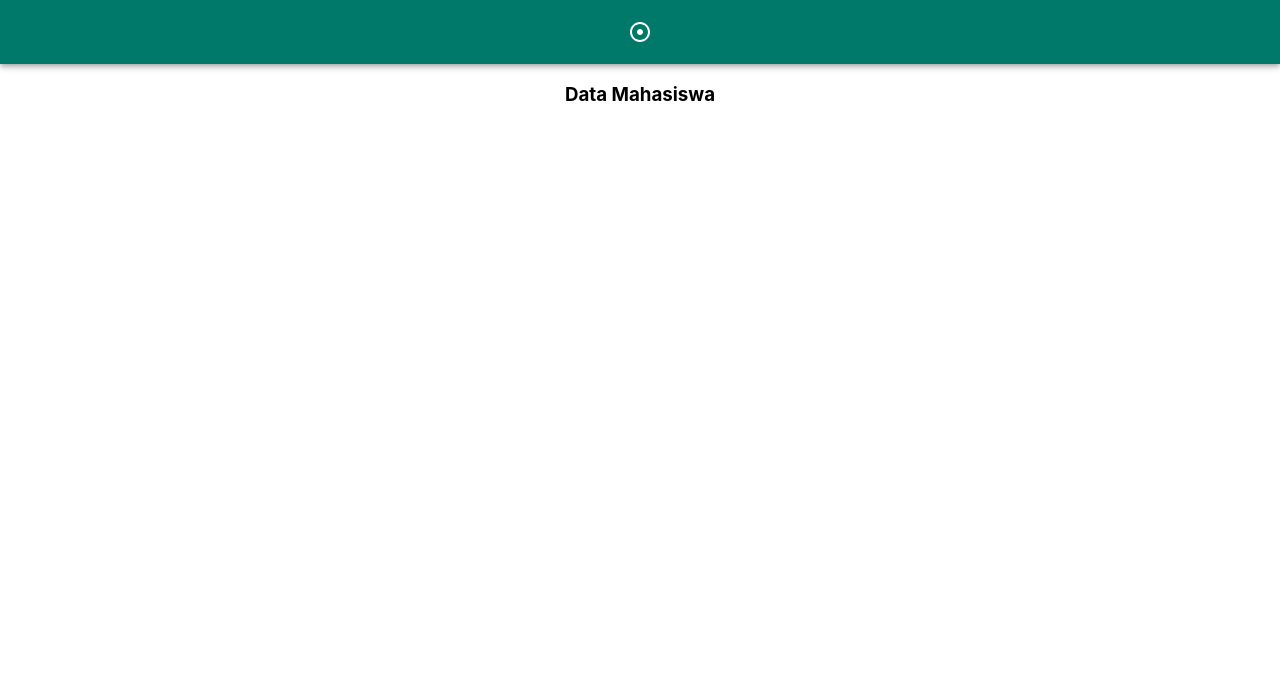
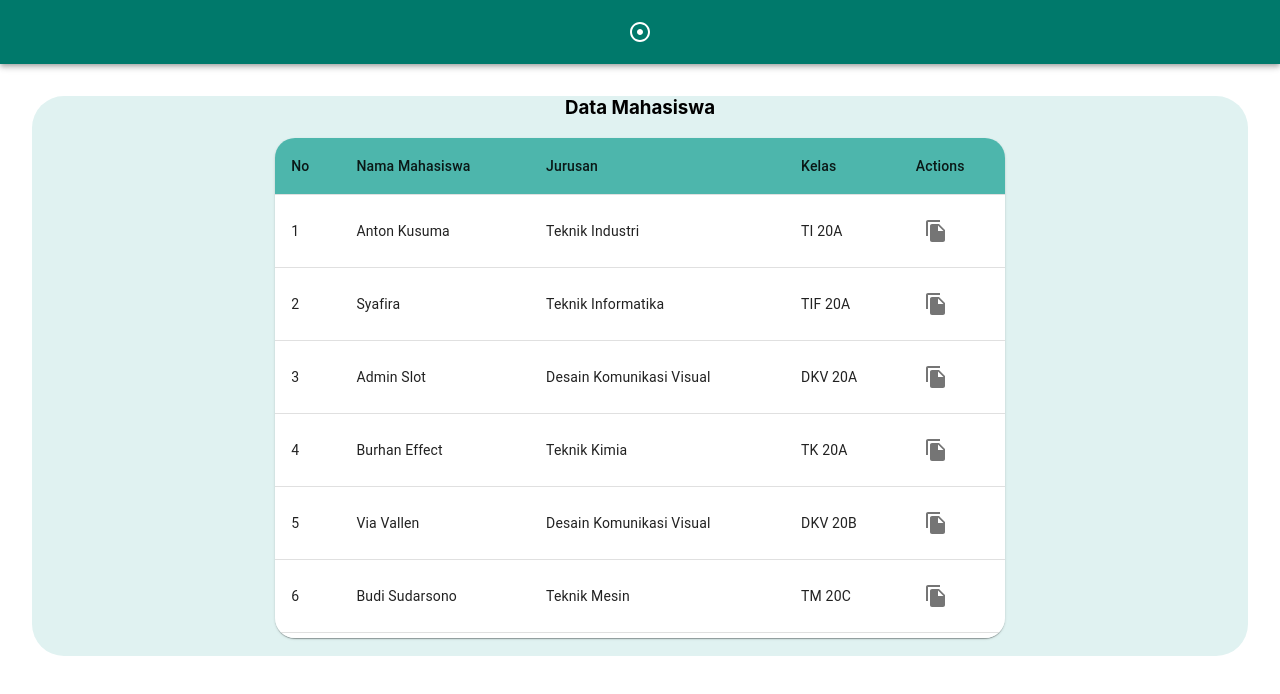
Before and after one commit to rezamf17/data-mahasiswa-react, a React (Create React App) app: page /data-mahasiswa in a window 1280 px wide. Shown: the top 694 px of the page. Built offline with nearby package versions, Linux system fonts and the light colour scheme.

Commit message:
add ui datamahasiswa

```diff
--- a/src/App.js
+++ b/src/App.js
@@ -2,6 +2,7 @@
 import './App.css';
 import Navigation from './components/Navigation';
 import DataMahasiswa from './views/DataMahasiswa';
+import DataNilai from './views/DataNilai';
 import Home from './views/Home';
 import { Routes, Route } from 'react-router-dom'
 
@@ -13,6 +14,7 @@ function App() {
         <Routes>
           <Route path='/data-mahasiswa' element={<DataMahasiswa />} />
           <Route path='/' element={<Home />} />
+          <Route path='/data-nilai' element={<DataNilai />} />
         </Routes>
       </header>
     </div>
--- a/src/components/Navigation.jsx
+++ b/src/components/Navigation.jsx
@@ -61,7 +61,7 @@ const Navigation = () => {
                             </ListItemButton>
                         </ListItem>
                         <ListItem disablePadding>
-                            <ListItemButton onClick={() => setDrawer(false)}>
+                            <ListItemButton component={Link} to='/data-nilai' onClick={() => setDrawer(false)}>
                                 <ListItemIcon>
                                     <ConfirmationNumberIcon />
                                 </ListItemIcon>
--- /dev/null
+++ b/src/data/GetMahasiswa.json
@@ -0,0 +1,47 @@
+[
+    {
+        "nama" : "Anton Kusuma",
+        "jurusan" : "Teknik Industri",
+        "kelas" : "TI 20A"
+    },
+    {
+        "nama" : "Syafira",
+        "jurusan" : "Teknik Informatika",
+        "kelas" : "TIF 20A"
+    },
+    {
+        "nama" : "Admin Slot",
+        "jurusan" : "Desain Komunikasi Visual",
+        "kelas" : "DKV 20A"
+    },
+    {
+        "nama" : "Burhan Effect",
+        "jurusan" : "Teknik Kimia",
+        "kelas" : "TK 20A"
+    },
+    {
+        "nama" : "Via Vallen",
+        "jurusan" : "Desain Komunikasi Visual",
+        "kelas" : "DKV 20B"
+    },
+    {
+        "nama" : "Budi Sudarsono",
+        "jurusan" : "Teknik Mesin",
+        "kelas" : "TM 20C"
+    },
+    {
+        "nama" : "Udin Komarudin",
+        "jurusan" : "Teknik Informatika",
+        "kelas" : "TIF 20C"
+    },
+    {
+        "nama" : "Umi Khofifah",
+        "jurusan" : "Teknik Informatika",
+        "kelas" : "TIF 20B"
+    },
+    {
+        "nama" : "Niken Agustina",
+        "jurusan" : "Teknik Informatika",
+        "kelas" : "TIF 20A"
+    }
+]
--- a/src/views/DataMahasiswa.jsx
+++ b/src/views/DataMahasiswa.jsx
@@ -1,9 +1,92 @@
-import React from 'react'
+import React, {useState, useEffect} from 'react'
+import { Box } from '@mui/material'
+import { teal } from '@mui/material/colors'
+import {
+    Table,
+    TableBody,
+    TableCell,
+    TableContainer,
+    TableHead,
+    TableRow,
+    Paper,
+    Button,
+    IconButton
+} from '@mui/material'
+import Mahasiswa from '../data/GetMahasiswa.json'
+import FileCopyIcon from '@mui/icons-material/FileCopy';
 
 const DataMahasiswa = () => {
-    return(
+    const backgroundBox = teal[50]
+
+    // console.log(Mahasiswa)
+    //   let [dataMahasiswa, setDataMahasiswa] = useState([])
+    //   useEffect(
+    //     () => {
+    //         let fetchMahasiswa = getDataMahasiswa()
+
+    //         setDataMahasiswa(fetchMahasiswa)
+    //     },
+    //     []
+    // )
+
+    return (
         <>
-            <h3>Data Mahasiswa</h3>
+            <Box sx={{
+                backgroundColor: backgroundBox,
+                margin: '2em',
+                borderRadius: '2em',
+                height: '35em'
+            }}>
+                <h3>Data Mahasiswa</h3>
+                <TableContainer component={Paper} sx={{ width : '60%',
+                                                        alignItems : 'center',
+                                                        justifyContent : 'center',
+                                                        margin : 'auto',
+                                                        borderRadius : '20px',
+                                                        overflow : 'auto',
+                                                        maxHeight: 500}}>
+                    <Table  aria-label="simple table">
+                        <TableHead sx={{
+                            backgroundColor : teal[300],
+                        }}>
+                            <TableRow>
+                                <TableCell>No</TableCell>
+                                <TableCell>Nama Mahasiswa</TableCell>
+                                <TableCell>Jurusan</TableCell>
+                                <TableCell>Kelas</TableCell>
+                                <TableCell>Actions</TableCell>
+                            </TableRow>
+                        </TableHead>
+                        <TableBody>
+                            {
+                                Mahasiswa.map((item, i) => {
+                                    return(
+                                    <TableRow
+                                        key={i}>
+                                        <TableCell>
+                                            {i+1}
+                                        </TableCell>
+                                        <TableCell>
+                                            {item.nama}
+                                        </TableCell>
+                                        <TableCell>
+                                            {item.jurusan}
+                                        </TableCell>
+                                        <TableCell>
+                                            {item.kelas}
+                                        </TableCell>
+                                        <TableCell>
+                                            <IconButton>
+                                                <FileCopyIcon />
+                                            </IconButton>
+                                        </TableCell>
+                                    </TableRow>)
+                                })
+                            }
+                        </TableBody>
+                    </Table>
+                </TableContainer>
+            </Box>
         </>
     )
 }
--- /dev/null
+++ b/src/views/DataNilai.jsx
@@ -0,0 +1,11 @@
+import React from 'react';
+
+const DataNilai = () => {
+    return(
+        <>
+        <h3>Data Nilai</h3>
+        </>
+    )
+}
+
+export default DataNilai
```
